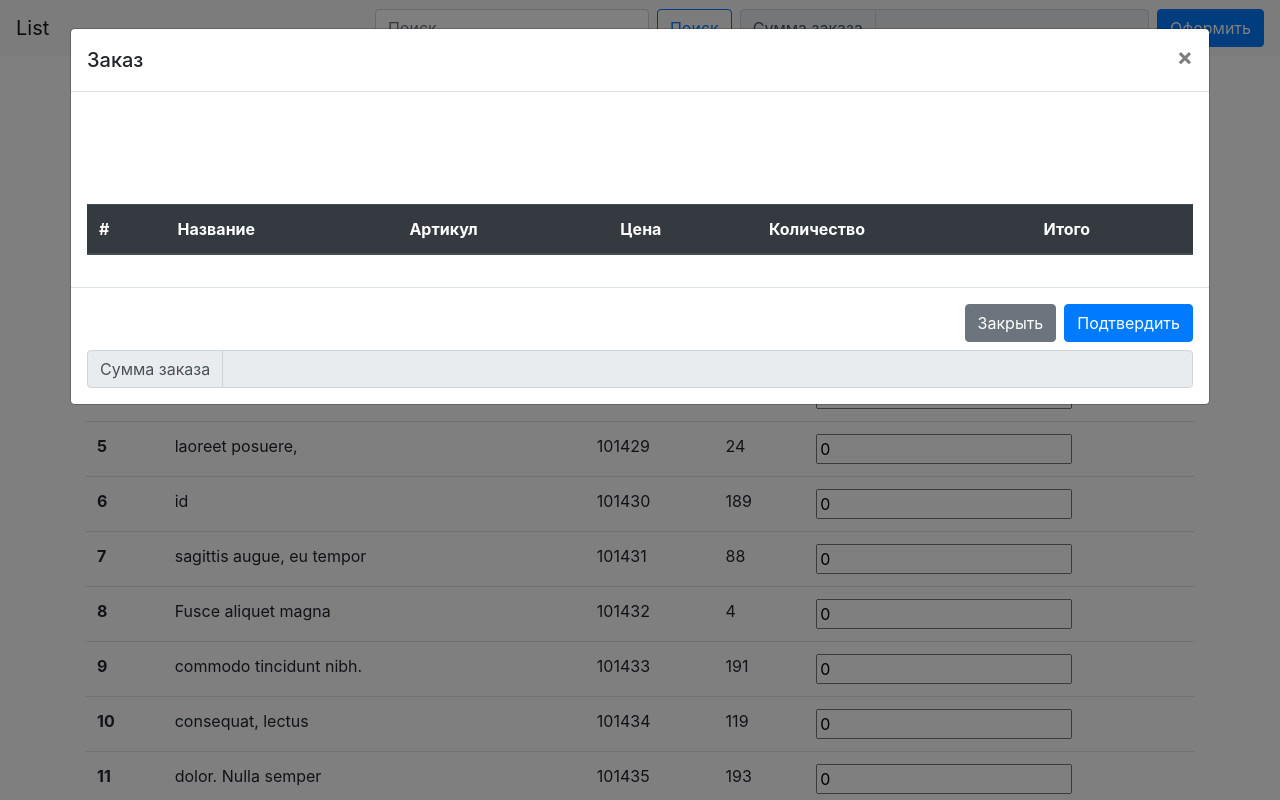
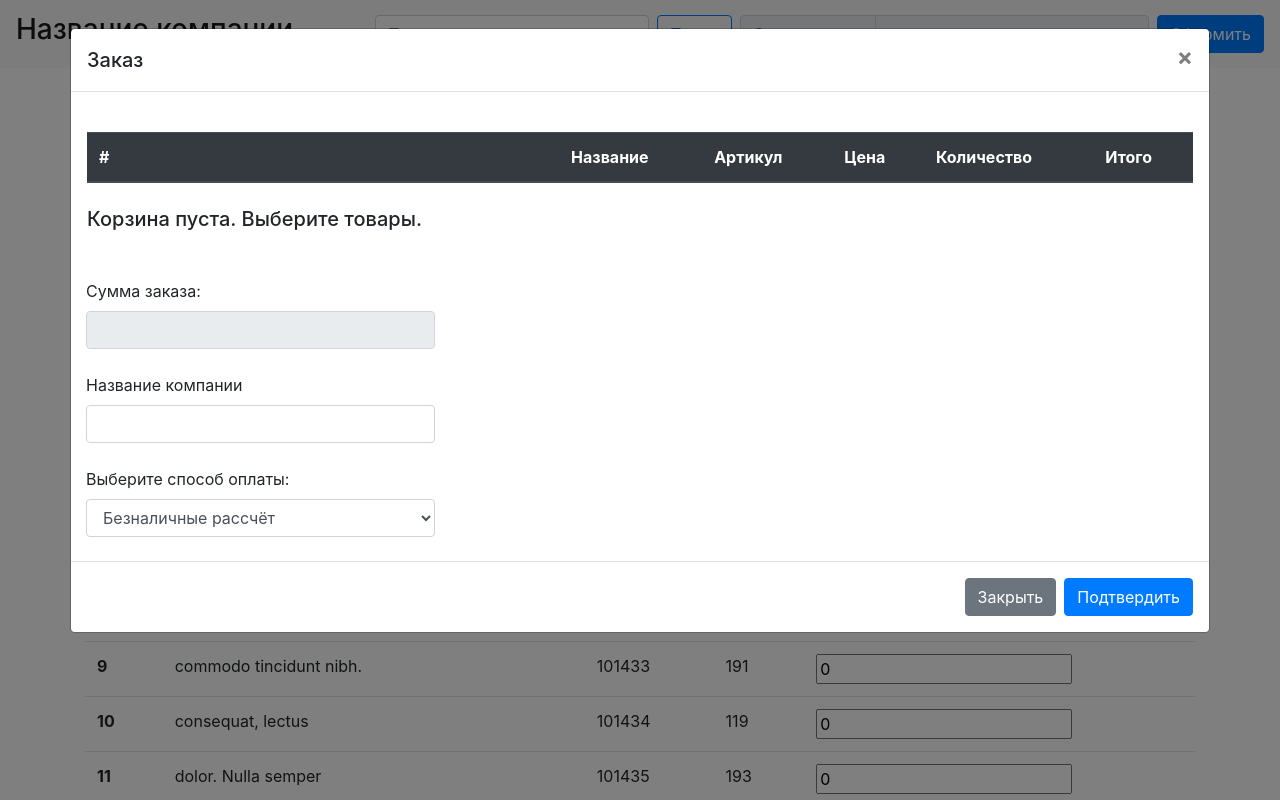
Before and after one commit to Julixandrina/Wholesale, a plain HTML site: page index.html in a window 1280 px wide. Both pictures are taken after a click on the button "Оформить". Shown: the top 800 px of the page. Drawn offline with nearby package versions, Linux system fonts and the light colour scheme.

Commit message:
Доработка. Начало реализации поиска по индексу

```diff
--- a/index.html
+++ b/index.html
@@ -13,10 +13,10 @@
 <body>
 <div class="container">
     <nav class="navbar navbar-light bg-light fixed-top">
-        <a class="navbar-brand">List</a>
+        <a class="navbar-brand"><h3 class="name-company">Название компании</h3></a>
         <form class="form-inline">
-            <input class="form-control mr-sm-2" type="search" placeholder="Поиск" aria-label="Search">
-            <button class="btn btn-outline-primary my-2 my-sm-0 mr-sm-2" type="submit">Поиск</button>
+            <input class="form-control mr-sm-2 input-search-article" type="search" placeholder="Поиск" aria-label="Search" value="">
+            <button class="btn btn-outline-primary my-2 my-sm-0 mr-sm-2 btn-search-article" type="submit">Поиск</button>
             <div class="input-group mr-sm-2">
                 <div class="input-group-prepend">
                     <span class="input-group-text">Сумма заказа</span>
@@ -59,14 +59,14 @@
     <div class="modal fade" id="staticBackdrop" data-backdrop="static" data-keyboard="false" tabindex="-1" aria-labelledby="staticBackdropLabel" aria-hidden="true">
         <div class="modal-dialog  modal-xl">
             <div class="modal-content">
-                <div class="modal-header">
+                <div class="modal-header mb-4">
                     <h5 class="modal-title" id="staticBackdropLabel">Заказ</h5>
                     <button type="button" class="close" data-dismiss="modal" aria-label="Close">
                         <span aria-hidden="true">&times;</span>
                     </button>
                 </div>
-                <div class="modal-body">
-                    <table class="table table-products-basket">
+                <div class="modal-body mb-4">
+                    <table class="table table-products-basket mt-0 mb-0">
                         <thead class="thead-dark">
                         <tr>
                             <th scope="col">#</th>
@@ -89,15 +89,44 @@
                         </tbody>
                     </table>
                 </div>
+                <form action="#">
+
+                        <div class="form-group mb-4 col-4">
+                            <label for="inputSumOrder">Сумма заказа:</label>
+                            <input type="tel" id="inputSumOrder" readonly aria-label="First name"
+                                   class="form-control total-price-order" value="">
+
+                        </div>
+
+
+                        <div class="form-group mb-4 col-4">
+                            <label for="inputNameCompany">Название компании</label>
+                            <input type="text" class="form-control" id="inputNameCompany" placeholder="">
+                        </div>
+
+
+
+                        <div class="form-group mb-4 col-4">
+                            <label for="inputVariantPay">Выберите способ оплаты:</label>
+                            <select id="inputVariantPay" class="form-control">
+                                <option selected>Безналичные рассчёт</option>
+                                <option>Наличные</option>
+                                <option>Отсрочка платежа/Безнал</option>
+                                <option>Отсрочка платежа/Наличные</option>
+                            </select>
+                        </div>
+
+
+
+
+
+                </form>
+
                 <div class="modal-footer">
+
                     <button type="button" class="btn btn-secondary" data-dismiss="modal">Закрыть</button>
                     <button type="submit" class="btn btn-primary" value="Submit">Подтвердить</button>
-                    <div class="input-group">
-                        <div class="input-group-prepend">
-                            <span class="input-group-text">Сумма заказа</span>
-                        </div>
-                        <input type="tel" readonly aria-label="First name" class="form-control total-price-order" value="">
-                    </div>
+
                 </div>
             </div>
         </div>
--- a/js/my.js
+++ b/js/my.js
@@ -8,10 +8,12 @@ let List = {
         table: null,
         bodyProducts: null,
         quantityProducts: null,
-        inputQuantity: null
+        inputQuantity: null,
+        btnStartSearch: null,
+        inputSearchArticle: null,
     },
 
-    init(){
+    init() {
         this.html.table = document.querySelector('.table-products');
         this.html.bodyProducts = this.html.table.querySelector('.body-products');
 
@@ -48,7 +50,7 @@ let List = {
     },
     quantity() {
         List.html.inputQuantity = List.html.bodyProducts.querySelectorAll('.quantity');
-        for (let inputQuantityValue of List.html.inputQuantity ) {
+        for (let inputQuantityValue of List.html.inputQuantity) {
             inputQuantityValue.addEventListener('change', function (event) {
                 let productBasket = event.target.closest('.product');
                 let article = productBasket.querySelector('.code-product').innerHTML;
@@ -73,6 +75,20 @@ let List = {
                 MainBasket.calculateAndDrawTotal();
             })
         }
+    },
+    searchArticle() {
+        List.html.btnStartSearch = document.querySelector('.btn-search-article');
+        List.html.btnStartSearch.addEventListener('click',  searchArticleBtnClick);//кнопка старта поиска
+
+        List.html.inputSearchArticle = document.querySelector('.input-search-article');
+        List.html.inputSearchArticle.addEventListener('change', searchArticleBtnClick)
+
+
+        function searchArticleBtnClick() {
+            console.log(List.html.inputSearchArticle.value);
+        }
+
+
     }
 
 
@@ -86,41 +102,50 @@ let MainBasket = {
         resultTotalSumView: null,
     },
 
-    removeProduct(article){
-       delete MainBasket.basket[article];
+    removeProduct(article) {
+        delete MainBasket.basket[article];
 
-       },
+    },
 
     calculateAndDrawTotal() {
         let resultTotalSumView = document.querySelector('.total-price');
 
         let sum = 0;
 
-        for(let prop in MainBasket.basket) {
+        for (let prop in MainBasket.basket) {
             let indexProduct = MainBasket.basket[prop];
 
             sum += indexProduct.subtotal;
 
         }
 
-       resultTotalSumView.value = sum + "$";
+        resultTotalSumView.value = sum + "$";
 
 
     },
-    initBasket(){
+    initBasket() {
         this.html.table = document.querySelector('.table-products-basket');
         this.html.bodyProducts = this.html.table.querySelector('.body-products-basket');
-
 
 
     },
 
 
     drawTable() {
+        isEmpty(MainBasket.basket);
+
+        function isEmpty(basket) {
+            for (let prop in basket) {
+                return false;
+            }
+            MainBasket.html.bodyProducts.insertAdjacentHTML('beforeend', `<h5 class="notification-select-products mt-4">Корзина пуста. Выберите товары.</h5>`)
+            return true;
+        }
 
         let rowIndex = 0;
 
-        for(let prop in MainBasket.basket) {
+        for (let prop in MainBasket.basket) {
+
             let indexProduct = MainBasket.basket[prop];
 
             rowIndex++;
@@ -141,8 +166,6 @@ let MainBasket = {
 
         finalTotalSumInput.value = document.querySelector('.total-price').value;
 
-
-
     },
     deleteTableBasket() {
         MainBasket.html.bodyProducts.innerHTML = '';
@@ -153,6 +176,7 @@ let MainBasket = {
 
 
 List.init();
+List.searchArticle();
 MainBasket.initBasket();
 
 
```
